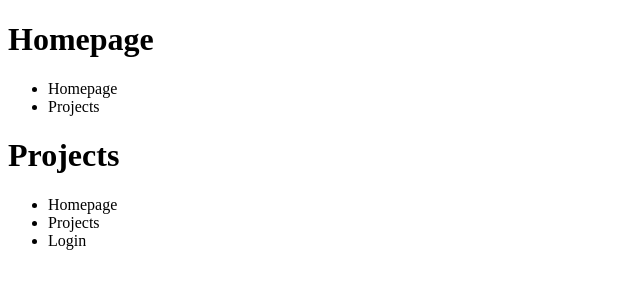
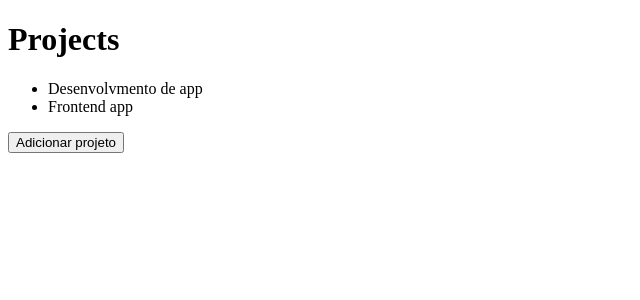
Before and after one commit to picinatto/conceitos-dev, a React app in the folder frontend/: page / in a window 1280 px wide. Shown: the top 300 px of the page, without its empty margins (0-640 px from the left). Built offline with nearby package versions, Linux system fonts and the light colour scheme.

Commit message:
Add a immutable and state component example

```diff
--- a/frontend/src/App.js
+++ b/frontend/src/App.js
@@ -1,23 +1,22 @@
-import React from 'react';
+import React, { useState } from 'react';
 
 import Header from './components/Header';
 
 function App() {
+  const [projects, setProjects] = useState(['Desenvolvmento de app', 'Frontend app']);
+
+  function handleAddProject() {
+    setProjects([...projects, `Novo projeto ${Date.now()}`]) // Imutabilidade: O array esta sendo recriado, não alterado
+    //projects.push(`Novo projeto ${Date.now()}`); // Aqui o array é apenas alterado
+  }
+
   return(
     <>
-      <Header title="Homepage">
-        <ul>
-          <li>Homepage</li>
-          <li>Projects</li>
-        </ul>
-      </Header>
-      <Header title="Projects">
-        <ul>
-          <li>Homepage</li>
-          <li>Projects</li>
-          <li>Login</li>
-        </ul>
-      </Header>
+      <Header title="Projects" />
+      <ul>
+        {projects.map(project => <li key={project}>{project}</li>)}
+      </ul>
+      <button type="button" onClick={handleAddProject}>Adicionar projeto</button>
     </>
   );
 }
--- a/frontend/src/components/Header.js
+++ b/frontend/src/components/Header.js
@@ -4,7 +4,6 @@
   return (
     <header>
       <h1>{title}</h1>
-      {children}
     </header>
   );
 };
```
